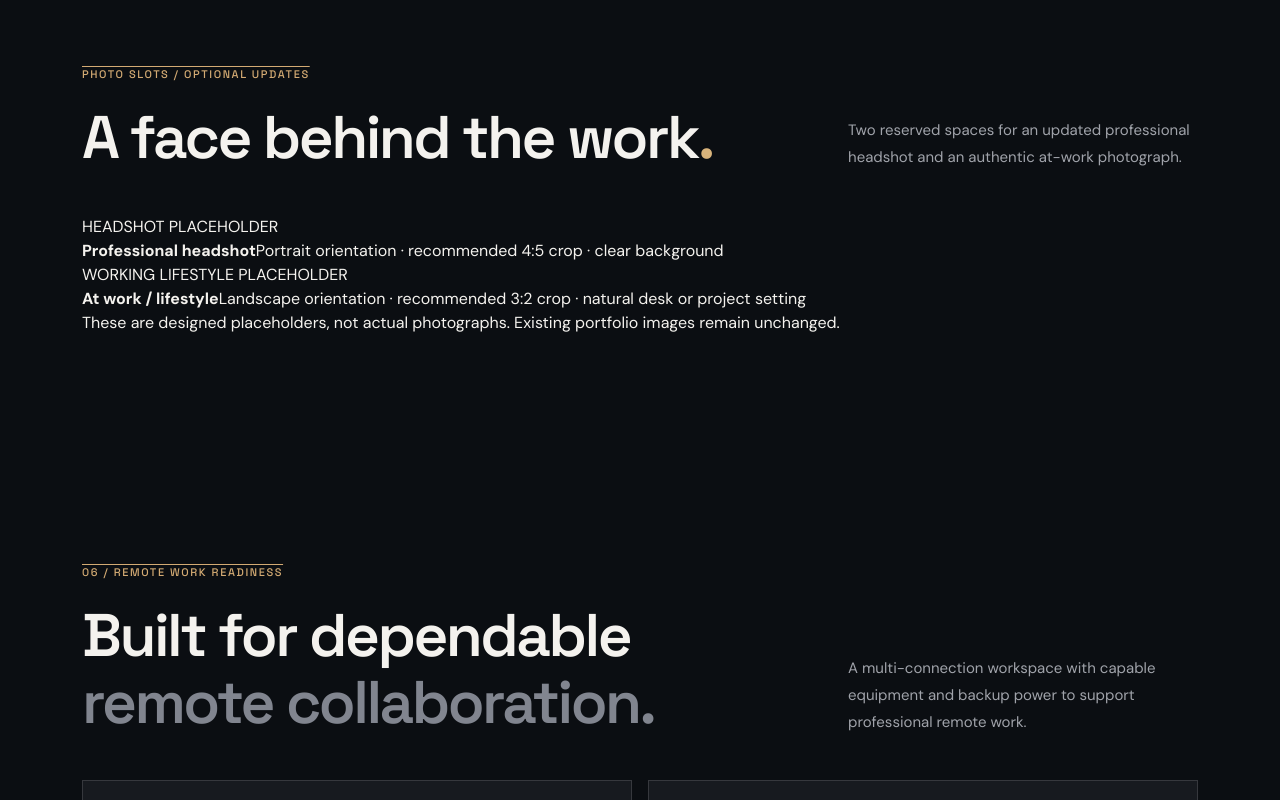
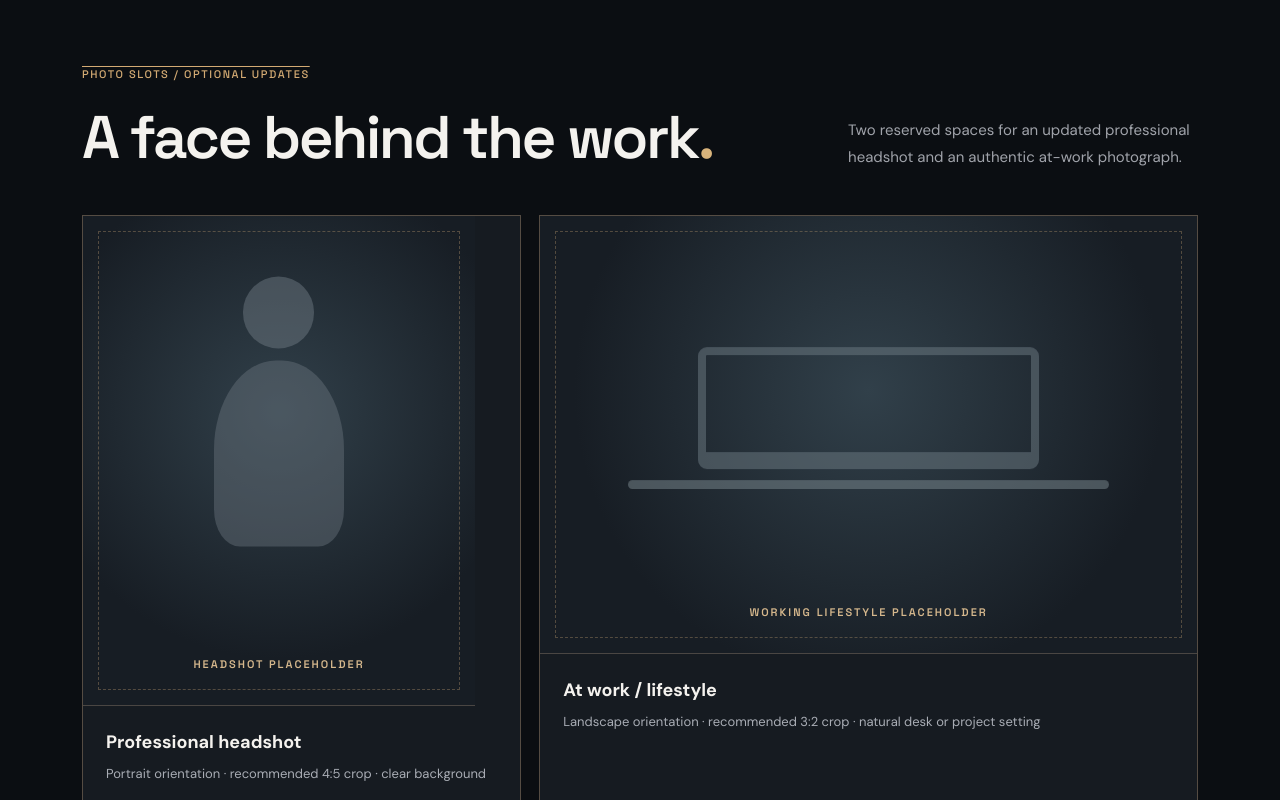
Before and after one commit to bonvallite/developer-portfolio, a Next.js app: page / in a window 1280 px wide. Shown: the part 11200-12000 px from the top of the page. Built offline with nearby package versions, Linux system fonts and the light colour scheme.

Commit message:
Style responsive headshot and working lifestyle placeholders

```diff
--- a/app/globals.css
+++ b/app/globals.css
@@ -147,3 +147,20 @@
 .markets-checkout-preview>div{min-width:0}.markets-checkout-preview span,.markets-checkout-preview strong{display:block}
 .markets-checkout-preview span{font-size:9px;letter-spacing:1px;color:#55685e}.markets-checkout-preview strong{font-size:14px;margin-top:7px;color:#254336}
 @media(max-width:650px){.markets-product-list article{align-items:center}.markets-checkout-preview{grid-template-columns:1fr}}
+
+/* Optional portfolio photo slots: CSS-only placeholders. Existing portrait
+   and working-lifestyle photographs are preserved and continue to load normally. */
+.portrait-slot-grid{display:grid;grid-template-columns:minmax(0,2fr) minmax(0,3fr);gap:18px}
+.portrait-slot{margin:0;min-width:0;border:1px solid #554c43;background:#161b21}
+.portrait-slot-art{position:relative;display:flex;align-items:center;justify-content:center;overflow:hidden;background:radial-gradient(circle at 50% 40%,#31404a,#171d24 70%);border-bottom:1px solid #4a4643}
+.portrait-slot--headshot .portrait-slot-art{aspect-ratio:4/5;max-height:490px}
+.portrait-slot--work .portrait-slot-art{aspect-ratio:3/2;max-height:490px}
+.portrait-slot-art::after{content:"";position:absolute;inset:15px;border:1px dashed #a88c686b;pointer-events:none}
+.portrait-slot-art-label{position:absolute;bottom:34px;left:20px;right:20px;font:600 11px 'Space Grotesk',sans-serif;letter-spacing:2px;color:#d6b88d;text-align:center}
+.portrait-slot-avatar{position:relative;display:block;width:33%;height:38%;border-radius:48% 48% 20% 20%;background:#6e7881;opacity:.42;transform:translateY(-4%)}
+.portrait-slot-avatar span{position:absolute;width:55%;aspect-ratio:1;border-radius:50%;background:#7a858e;left:22%;top:-45%}
+.portrait-slot-desk{position:relative;width:52%;height:28%;border:8px solid #6f7c85;border-bottom-width:17px;border-radius:9px;opacity:.5;transform:translateY(-22%)}
+.portrait-slot-desk span{position:absolute;left:-24%;right:-24%;bottom:-37px;height:9px;background:#7d8a90;border-radius:12px}
+.portrait-slot figcaption{display:flex;flex-direction:column;gap:8px;padding:23px}.portrait-slot figcaption strong{font-size:18px}.portrait-slot figcaption span{font-size:13px;line-height:1.6;color:#a9adb5}
+.portrait-slot-note{color:#8d959e;font-size:12px;line-height:1.7;margin-top:20px}
+@media(max-width:700px){.portrait-slot-grid{grid-template-columns:1fr}.portrait-slot--headshot .portrait-slot-art{max-height:440px}.portrait-slot--work .portrait-slot-art{max-height:none}}
```
